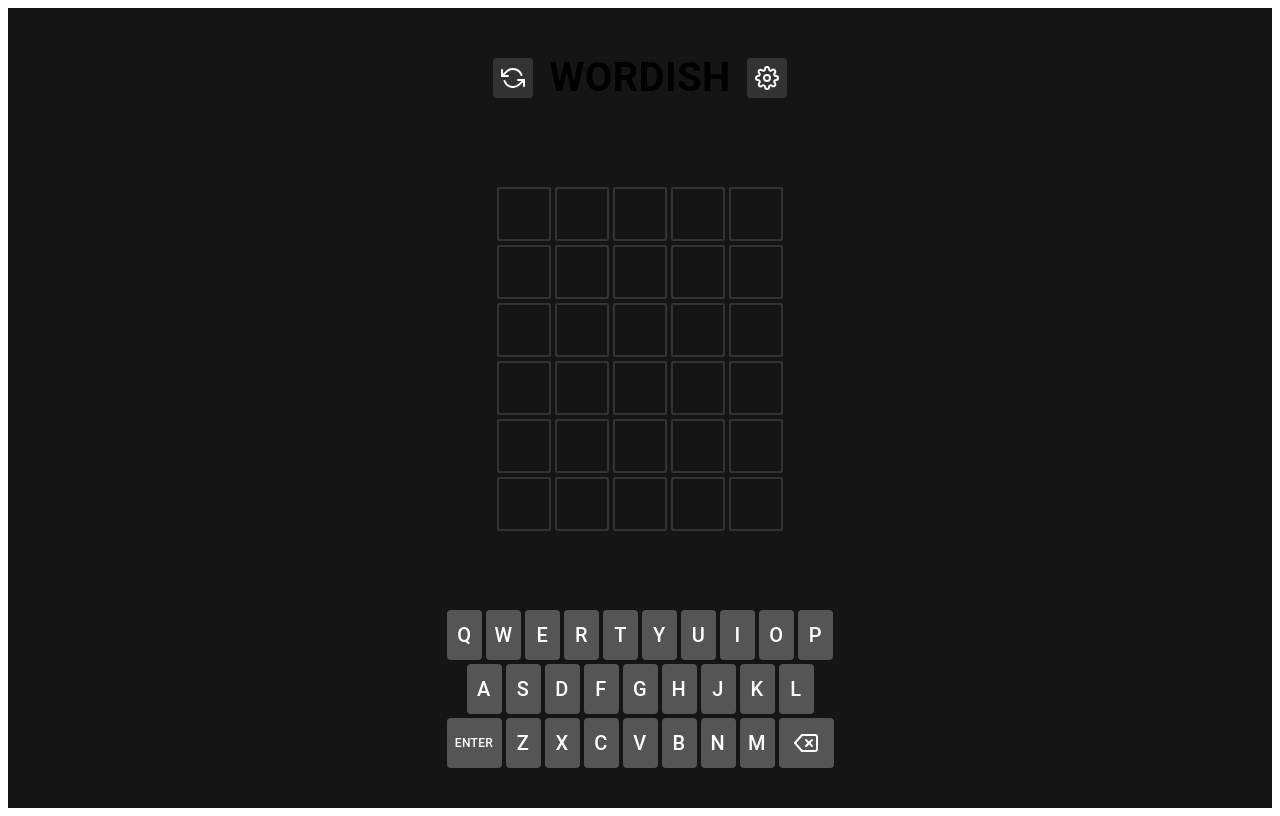
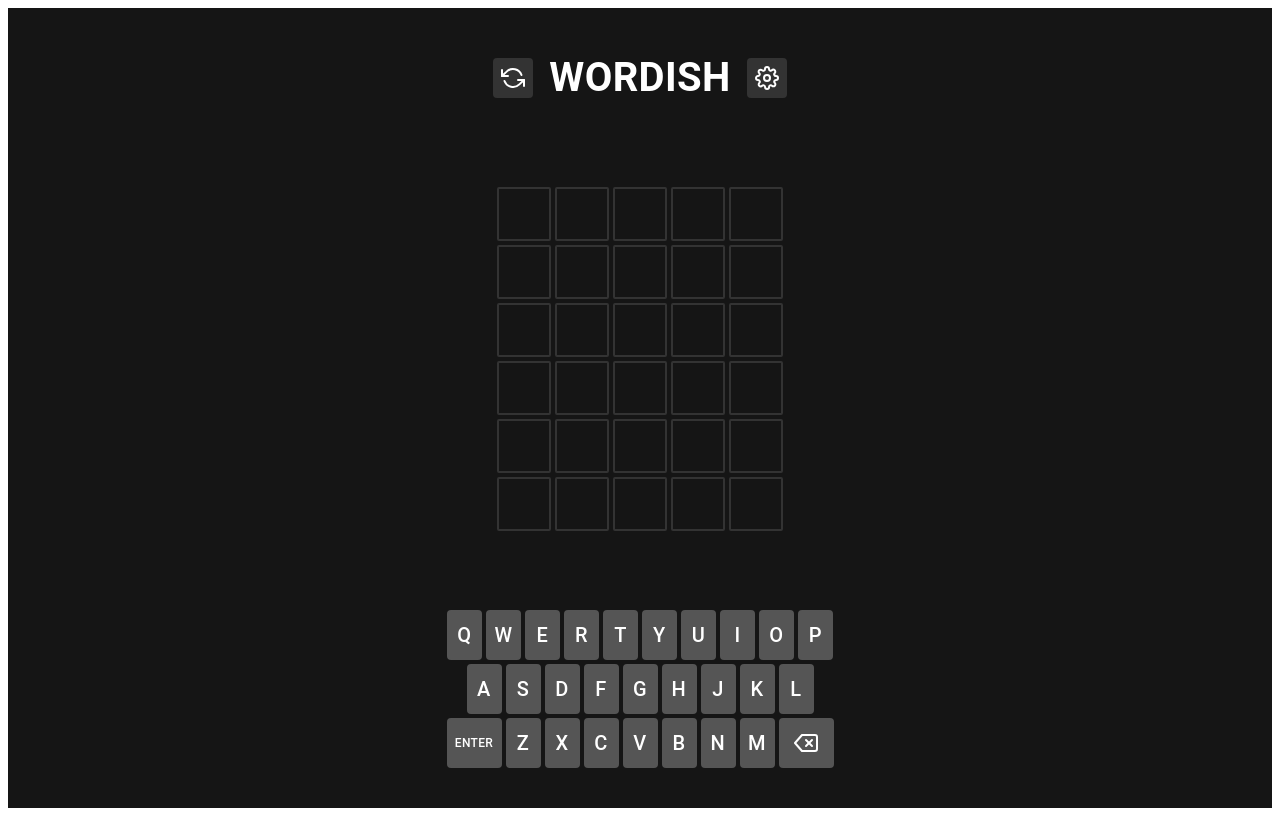
Before and after one commit to EsoterikStare/wordish, a React app: page / in a window 1280 px wide. Built offline with nearby package versions, Linux system fonts and the light colour scheme.

Commit message:
Add white text color back to header title

```diff
--- a/src/components/Header.jsx
+++ b/src/components/Header.jsx
@@ -42,7 +42,7 @@ const Header = ({ title }) => {
         </Grid>
       </Grid>
       <Grid item xs="auto">
-        <Typography component="h1" sx={{ fontSize: '2.5rem', fontWeight: 'bold' }}>
+        <Typography component="h1" sx={{ color: 'white', fontSize: '2.5rem', fontWeight: 'bold' }}>
           {title}
         </Typography>
       </Grid>
```
